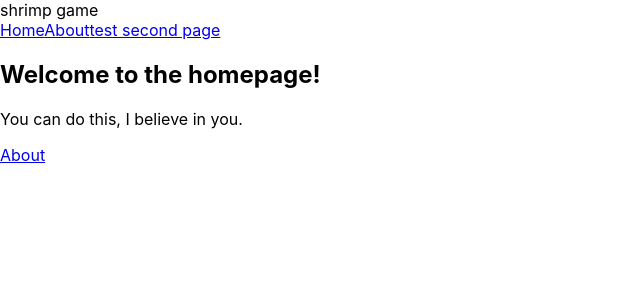
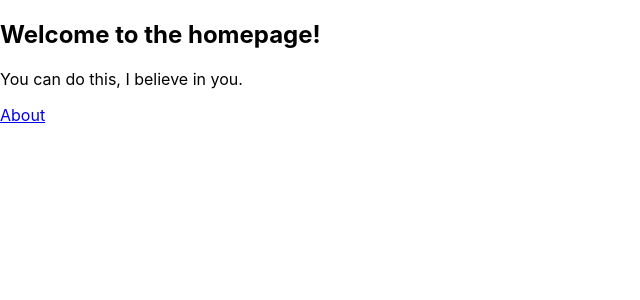
Before and after one commit to twinoxen/shrimp-game, a React (Create React App) app: page / in a window 1280 px wide. Shown: the top 300 px of the page, without its empty margins (0-640 px from the left). Built offline with nearby package versions, Linux system fonts and the light colour scheme.

Commit message:
prep for rebase

```diff
--- a/package.json
+++ b/package.json
@@ -9,10 +9,14 @@
     "@types/jest": "^27.4.0",
     "@types/node": "^16.11.21",
     "@types/react": "^17.0.38",
+    "@types/react-bootstrap": "^0.32.29",
     "@types/react-dom": "^17.0.11",
+    "bootstrap": "^5.1.3",
     "firebase": "^9.6.4",
     "react": "^17.0.2",
+    "react-bootstrap": "^2.1.1",
     "react-dom": "^17.0.2",
+    "react-icons": "^4.3.1",
     "react-router": "^6.2.1",
     "react-router-dom": "^6.2.1",
     "react-scripts": "5.0.0",
--- a/src/App.tsx
+++ b/src/App.tsx
@@ -46,12 +46,11 @@ function App() {
   const [loggedIn, setLoggedIn] = useState(false);
   return (
     <>
-      shrimp game
-      <nav>
+      {/* <>
         <Link to="/">Home</Link>
         <Link to="/about">About</Link>
         <Link to="/SecondPage">test second page</Link>
-      </nav>
+      </> */}
       <Routes>
         <Route path="/SecondPage" element={<SecondPage />} />
         <Route path="about" element={<About />} />
--- /dev/null
+++ b/src/Components/StickyNav/index.tsx
@@ -0,0 +1,17 @@
+import React from 'react';
+import { Container, Row, Col } from 'react-bootstrap';
+import { FaHome } from 'react-icons/fa';
+
+function StickyNav() {
+  return (
+    <Container>
+      <Row>
+        <Col>
+          <FaHome />
+        </Col>
+      </Row>
+    </Container>
+  );
+}
+
+export default StickyNav;
--- a/src/Components/UserHome/index.js
+++ /dev/null
@@ -1,15 +0,0 @@
-const UserHome = () => {
-  return (
-    <>
-      <main>
-        <h2>Welcome to the homepage!</h2>
-        <p>You can do this, I believe in you.</p>
-      </main>
-      <nav>
-        <Link to="/about">About</Link>
-      </nav>
-    </>
-  );
-}
-
-export default UserHome;
--- /dev/null
+++ b/src/Components/UserHome/index.tsx
@@ -0,0 +1,18 @@
+import React from 'react';
+import { Routes, Route, Link } from 'react-router-dom';
+import { Container } from 'react-bootstrap';
+import StickyNav from '../StickyNav';
+
+function UserHome() {
+  return (
+    <>
+      <Container>
+        <h2>Welcome to the homepage!</h2>
+        <p>You can do this, I believe in you.</p>
+      </Container>
+      <StickyNav />
+    </>
+  );
+}
+
+export default UserHome;
```
Also changed, not shown: src/Components/LandingPage/index.tsx (renamed from src/Components/LandingPage/index.js), 1 other file (tests, documents, lock files or other folders).
